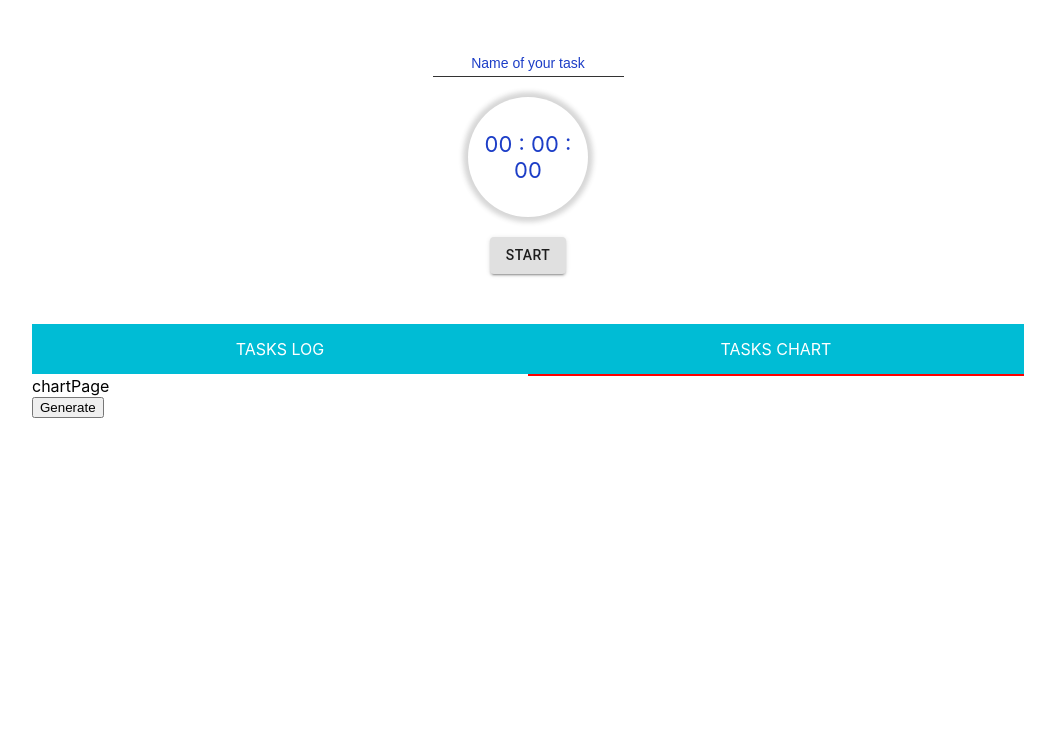
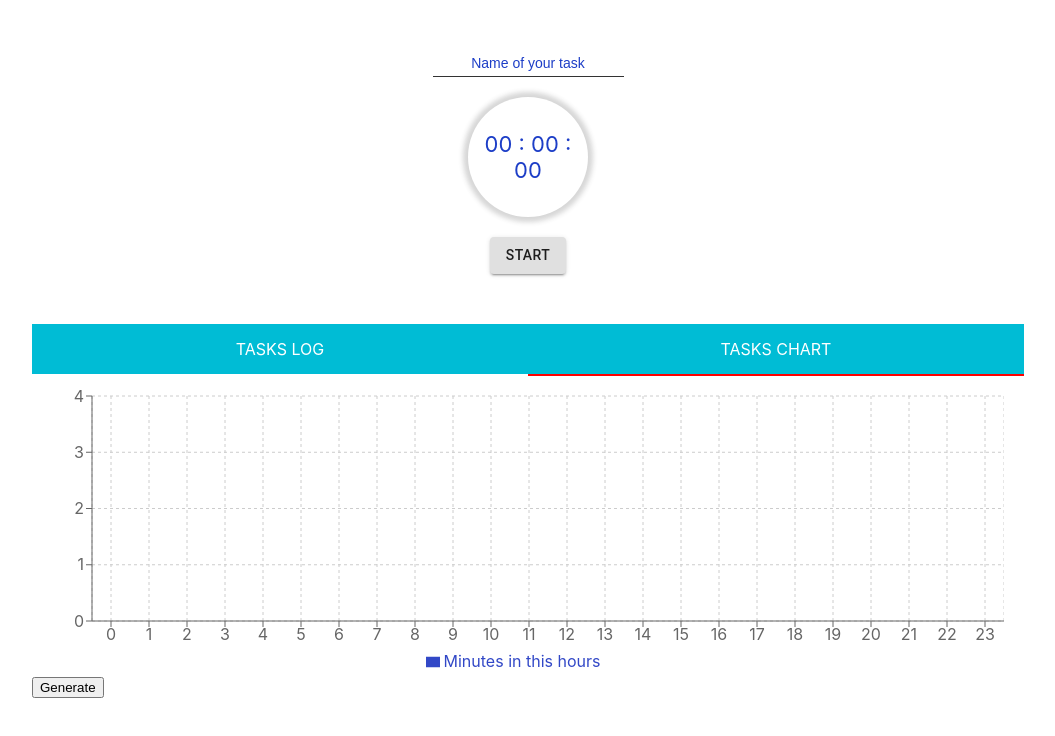
Before and after one commit to relaxin07/react-timer, a React (Create React App) app: page /chart-page in a window 1280 px wide. Shown: the top 736 px of the page, without its empty margins (112-1167 px from the left). Built offline with nearby package versions, Linux system fonts and the light colour scheme.

Commit message:
added charpage

```diff
--- a/src/pages/chartpage.js
+++ b/src/pages/chartpage.js
@@ -1,8 +1,9 @@
 import React from "react";
+import Recharts from "../components/recharts";
 
 const chartPage = () => {
     return (
-        <div>chartPage</div>
+        <Recharts/>
     )
 }
 
```
